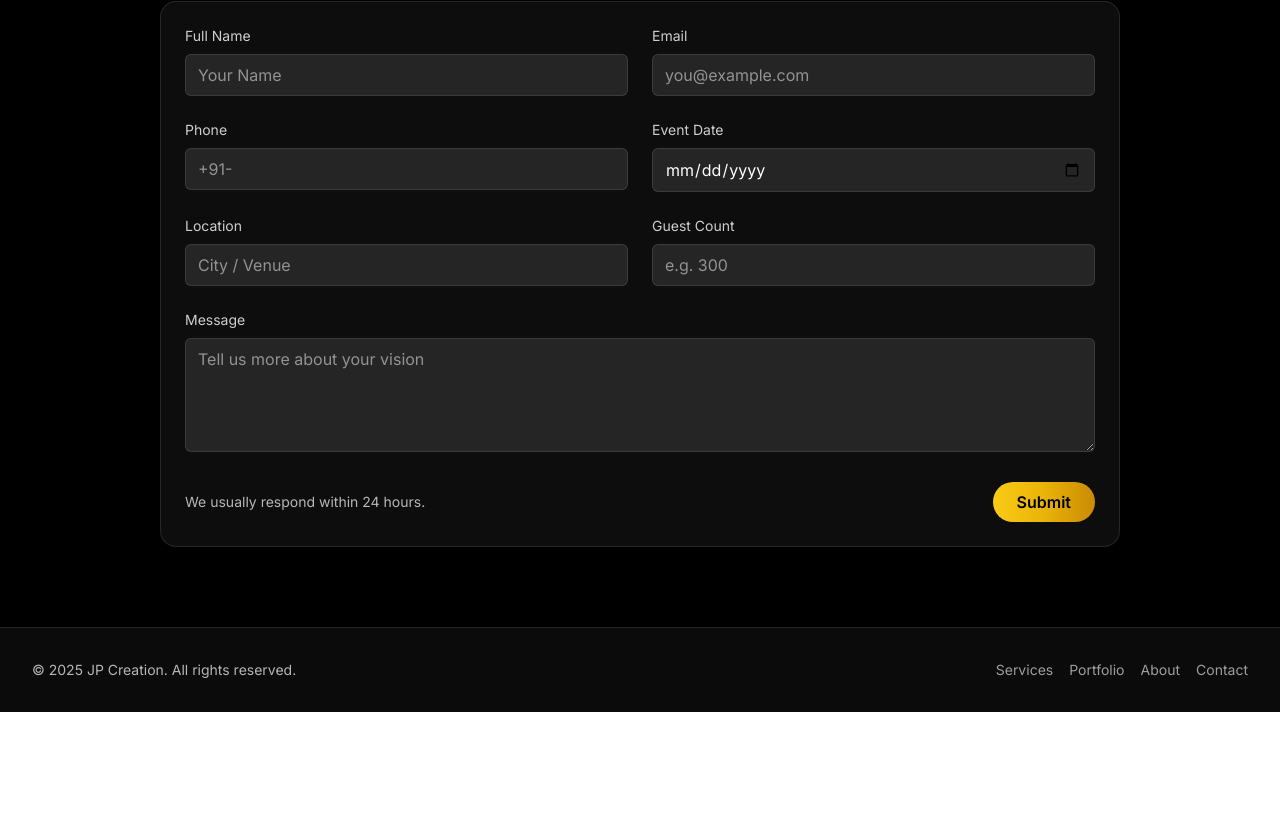
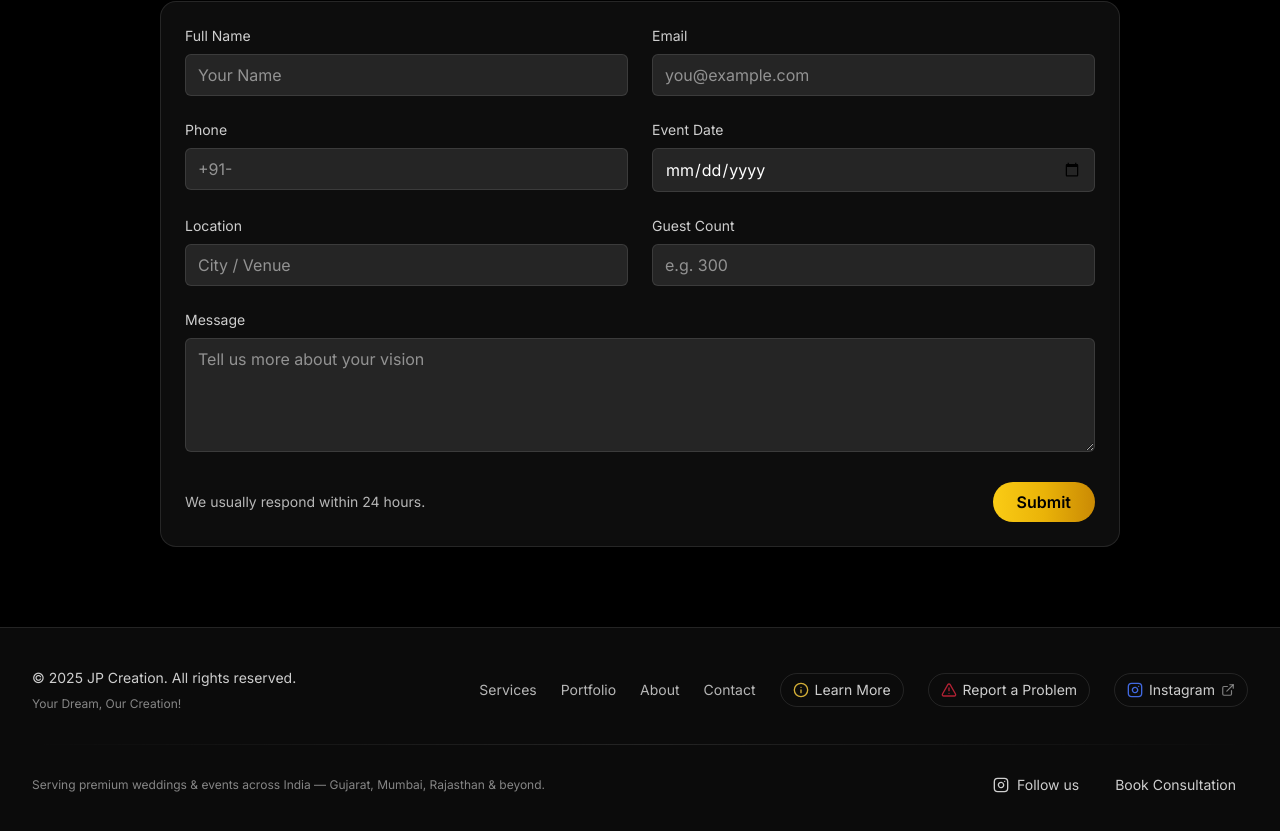
Before and after one commit to sarigama-yerra/frontend-repo_gm449pp2_q24pys, a React (Vite) app: page / in a window 1280 px wide. Shown: the part 3671-4502 px from the top of the page. Before the commit the page ends 4383 px from the top, so only its background shows below. Built offline with nearby package versions, Linux system fonts and the light colour scheme; a web font is replaced by a local one.

Commit message:
Update project prj_gm449pp2 - 2025-11-22T08:46:14.359Z

```diff
--- a/src/App.jsx
+++ b/src/App.jsx
@@ -1,3 +1,4 @@
+import { Instagram, Info, AlertTriangle, ExternalLink } from 'lucide-react'
 import Navbar from './components/Navbar'
 import Hero from './components/Hero'
 import Services from './components/Services'
@@ -15,14 +16,84 @@ function App() {
         <Portfolio />
         <About />
         <Contact />
-        <footer className="border-t border-white/10 py-8 bg-[#0b0b0b]">
-          <div className="max-w-7xl mx-auto px-4 sm:px-6 lg:px-8 flex flex-col sm:flex-row items-center justify-between gap-4">
-            <p className="text-white/70 text-sm">© {new Date().getFullYear()} JP Creation. All rights reserved.</p>
-            <div className="flex items-center gap-4 text-sm text-white/60">
-              <a href="#services" className="hover:text-white">Services</a>
-              <a href="#portfolio" className="hover:text-white">Portfolio</a>
-              <a href="#about" className="hover:text-white">About</a>
-              <a href="#contact" className="hover:text-white">Contact</a>
+        <footer className="border-t border-white/10 bg-[#0b0b0b]">
+          <div className="max-w-7xl mx-auto px-4 sm:px-6 lg:px-8 py-10">
+            <div className="flex flex-col md:flex-row items-start md:items-center justify-between gap-8">
+              <div className="space-y-2">
+                <p className="text-white/80 text-sm">© {new Date().getFullYear()} JP Creation. All rights reserved.</p>
+                <p className="text-white/50 text-xs">Your Dream, Our Creation!</p>
+              </div>
+
+              <nav className="flex flex-wrap items-center gap-x-6 gap-y-3 text-sm text-white/70">
+                <a href="#services" className="hover:text-white transition-colors">Services</a>
+                <a href="#portfolio" className="hover:text-white transition-colors">Portfolio</a>
+                <a href="#about" className="hover:text-white transition-colors">About</a>
+                <a href="#contact" className="hover:text-white transition-colors">Contact</a>
+
+                {/* Learn More */}
+                <a
+                  href="#about"
+                  className="inline-flex items-center gap-1.5 rounded-full border border-white/10 px-3 py-1.5 text-white/80 hover:text-white hover:border-white/20 transition-colors"
+                  aria-label="Learn more about JP Creation"
+                >
+                  <Info className="h-4 w-4 text-[#D4AF37]" />
+                  <span>Learn More</span>
+                </a>
+
+                {/* Report a Problem */}
+                <a
+                  href="mailto:support@jpcreation.in?subject=Website%20Issue%20Report&body=Describe%20the%20issue%20you%20encountered%20and%20your%20device/browser%20details."
+                  className="inline-flex items-center gap-1.5 rounded-full border border-white/10 px-3 py-1.5 text-white/80 hover:text-white hover:border-white/20 transition-colors"
+                  aria-label="Report a problem with the website"
+                >
+                  <AlertTriangle className="h-4 w-4 text-[#B22234]" />
+                  <span>Report a Problem</span>
+                </a>
+
+                {/* Instagram */}
+                <a
+                  href="https://instagram.com/"
+                  target="_blank"
+                  rel="noopener noreferrer"
+                  className="inline-flex items-center gap-1.5 rounded-full border border-white/10 px-3 py-1.5 text-white/80 hover:text-white hover:border-white/20 transition-colors"
+                  aria-label="Visit our Instagram"
+                >
+                  <Instagram className="h-4 w-4 text-[#4169E1]" />
+                  <span>Instagram</span>
+                  <ExternalLink className="h-3.5 w-3.5 opacity-60" />
+                </a>
+              </nav>
+            </div>
+
+            {/* subtle divider */}
+            <div className="mt-8 h-px bg-gradient-to-r from-transparent via-white/10 to-transparent" />
+
+            {/* Social strip */}
+            <div className="mt-6 flex flex-col sm:flex-row items-start sm:items-center justify-between gap-4">
+              <p className="text-xs text-white/50">
+                Serving premium weddings & events across India — Gujarat, Mumbai, Rajasthan & beyond.
+              </p>
+
+              <div className="flex items-center gap-3">
+                <a
+                  href="https://instagram.com/"
+                  target="_blank"
+                  rel="noopener noreferrer"
+                  className="group relative inline-flex items-center gap-2 rounded-full px-3 py-1.5 text-sm text-white/80 hover:text-white transition"
+                >
+                  <span className="absolute inset-0 rounded-full bg-gradient-to-r from-[#8B0000]/0 via-[#D4AF37]/10 to-[#4169E1]/0 opacity-0 group-hover:opacity-100 transition" />
+                  <Instagram className="h-4 w-4" />
+                  <span>Follow us</span>
+                </a>
+
+                <a
+                  href="#contact"
+                  className="group relative inline-flex items-center gap-2 rounded-full px-3 py-1.5 text-sm text-white/80 hover:text-white transition"
+                >
+                  <span className="absolute inset-0 rounded-full bg-gradient-to-r from-[#8B0000]/0 via-[#D4AF37]/10 to-[#4169E1]/0 opacity-0 group-hover:opacity-100 transition" />
+                  <span>Book Consultation</span>
+                </a>
+              </div>
             </div>
           </div>
         </footer>
```
Also changed, not shown: 1 other file (tests, documents, lock files or other folders).
